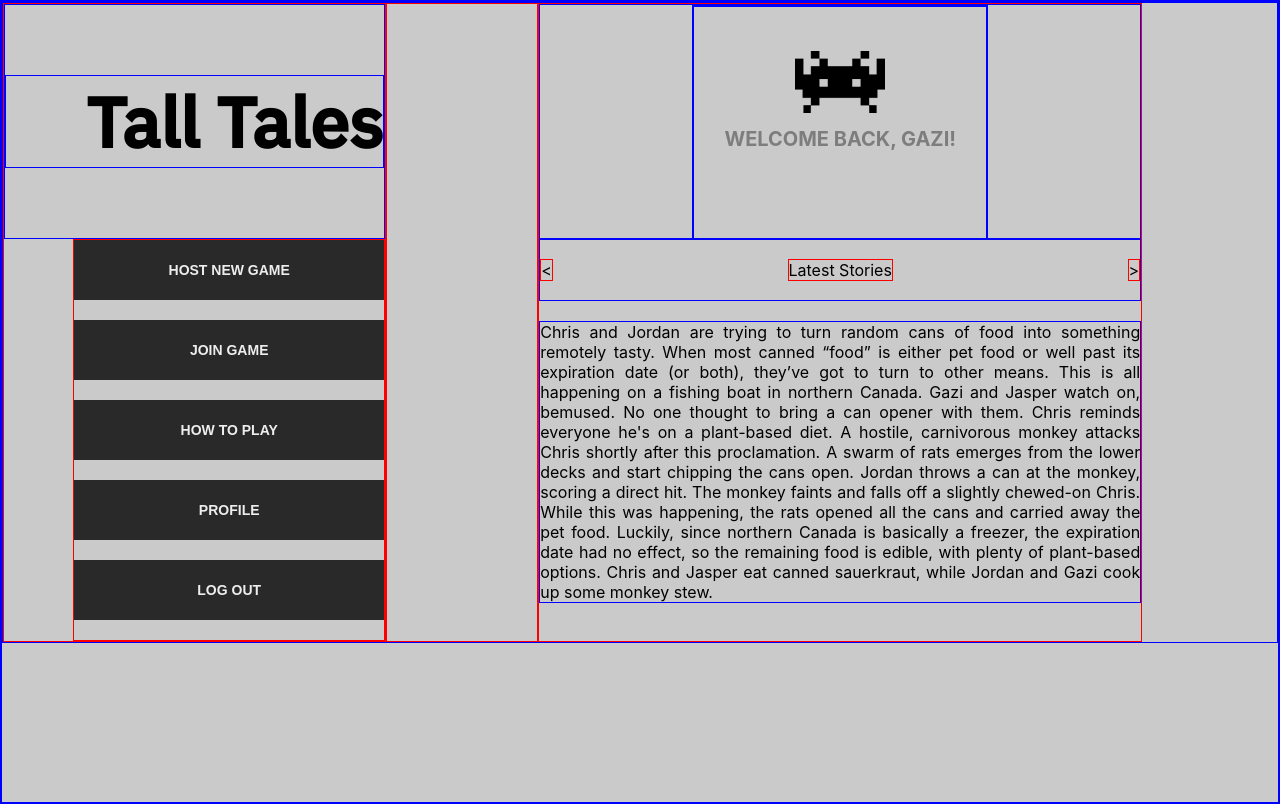
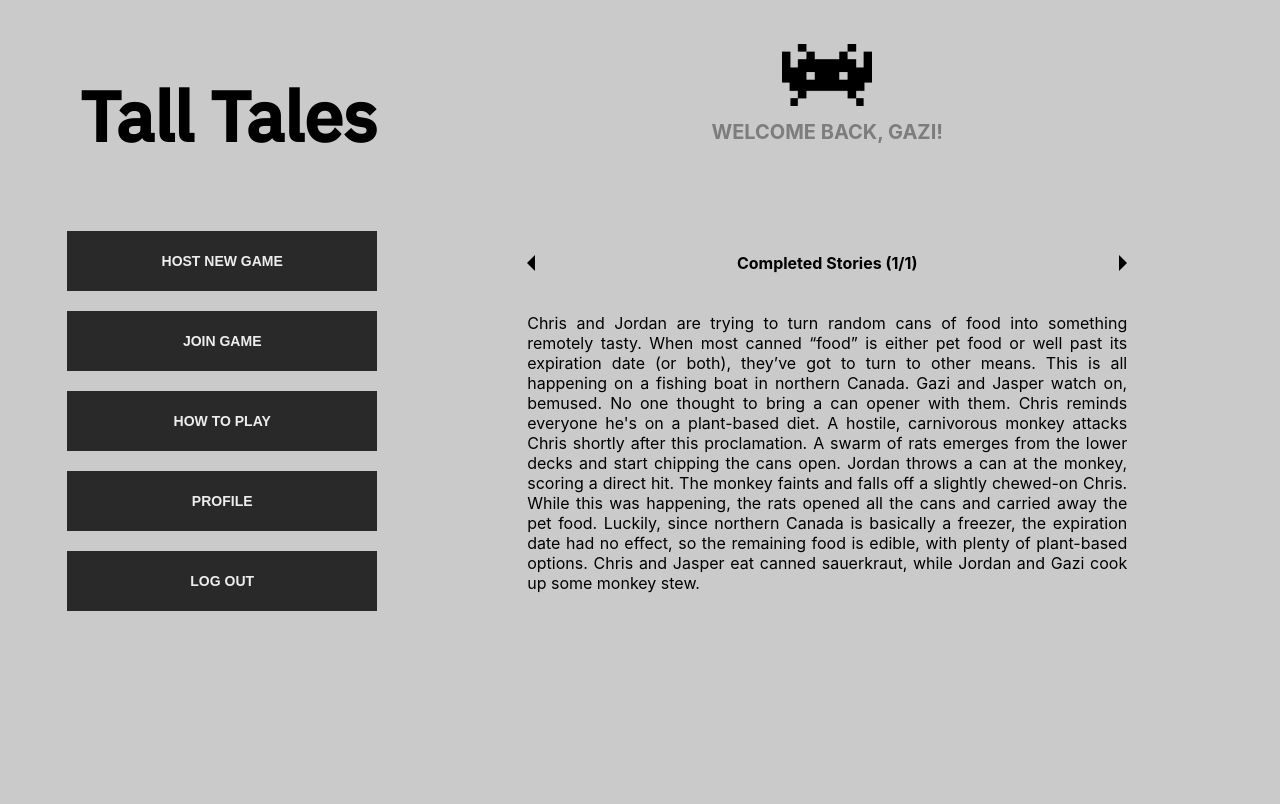
Before and after one commit to Jnwong116/TallTales, a React (Create React App) app in the folder talltales/: page /dashboard in a window 1280 px wide. Built offline with nearby package versions, Linux system fonts and the light colour scheme.

Commit message:
Dashboard: added CSS arrows, final touches

```diff
--- /dev/null
+++ b/talltales/src/components/cssArrows/arrowLeft.css
@@ -0,0 +1,7 @@
+.arrowLeft {
+  width: 0px;
+  height: 0px;
+  border-top: 8px solid transparent;
+  border-bottom: 8px solid transparent;
+  border-right: 8px solid
+}
--- /dev/null
+++ b/talltales/src/components/cssArrows/arrowLeft.js
@@ -0,0 +1,13 @@
+import React from "react";
+
+import "./arrowLeft.css";
+
+class ArrowLeft extends React.Component {
+  render() {
+    return (
+      <div className="arrowLeft" />
+    )
+  }
+}
+
+export default ArrowLeft;
--- /dev/null
+++ b/talltales/src/components/cssArrows/arrowRight.css
@@ -0,0 +1,7 @@
+.arrowRight {
+  width: 0px;
+  height: 0px;
+  border-top: 8px solid transparent;
+  border-bottom: 8px solid transparent;
+  border-left: 8px solid;
+}
--- /dev/null
+++ b/talltales/src/components/cssArrows/arrowRight.js
@@ -0,0 +1,13 @@
+import React from "react";
+
+import "./arrowRight.css";
+
+class ArrowRight extends React.Component {
+  render() {
+    return (
+      <div className="arrowRight" />
+    )
+  }
+}
+
+export default ArrowRight;
--- a/talltales/src/pages/dashboard/dashboard.css
+++ b/talltales/src/pages/dashboard/dashboard.css
@@ -1,9 +1,5 @@
-div {
-    border: 1px solid blue;
-}
-
-span {
-    border: 1px solid red;
+.browseStoriesHeader {
+  font-weight: bold;
 }
 
 .header {
--- a/talltales/src/pages/dashboard/dashboard.js
+++ b/talltales/src/pages/dashboard/dashboard.js
@@ -2,6 +2,8 @@ import React from "react";
 import AppName from "../../components/appName/appName.js";
 import Button from "../../components/button/button.js";
 import UserIcon from "../../components/userIcon/userIcon.js";
+import ArrowLeft from "../../components/cssArrows/arrowLeft.js";
+import ArrowRight from "../../components/cssArrows/arrowRight.js";
 import "./dashboard.css";
 
 class Dashboard extends React.Component {
@@ -46,13 +48,13 @@ class Dashboard extends React.Component {
           </div>
           <div className="storiesNavigation">
             <span className="browseStoriesLeftArrow">
-              &lt;
+              <ArrowLeft />
             </span>
             <span className="browseStoriesHeader">
-              Latest Stories
+              Completed Stories (1/1)
             </span>
-            <span className="browseStoriesLeftArrow">
-              &gt;
+            <span className="browseStoriesRightArrow">
+              <ArrowRight />
             </span>
           </div>
           <div className="storiesDisplay">
```
